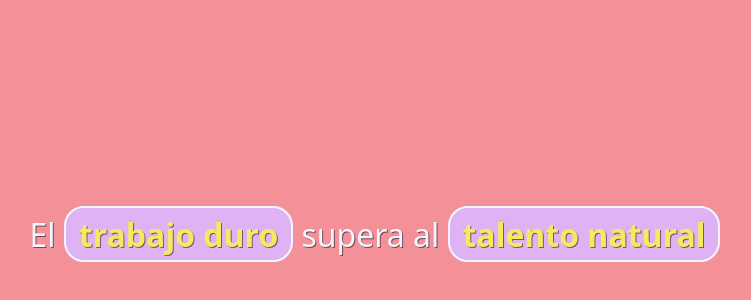
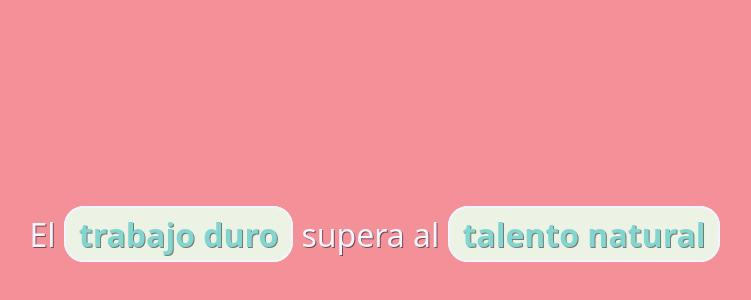
Before and after one commit to Meliwi/Javascript-for-React_Course, a plain HTML site: page Tagged-templates/index.html in a window 1280 px wide. Shown: the part 166-466 px from the top of the page, without its empty margins (265-1016 px from the left). Drawn offline with Linux system fonts and the light colour scheme.

Commit message:
changing styles

```diff
--- a/Tagged-templates/index.html
+++ b/Tagged-templates/index.html
@@ -18,9 +18,9 @@
             text-shadow: 1px 1px rgba(0,0,0,.5);
         }
         strong{
-            color: #f5e960;
+            color: #83d5d0;
             padding: .15em .4em;
-            background: #dfb2f4;
+            background: #ecf2e4;
             border-radius: 20px;
             border: 2px solid #f2f5ff;
         }
```
